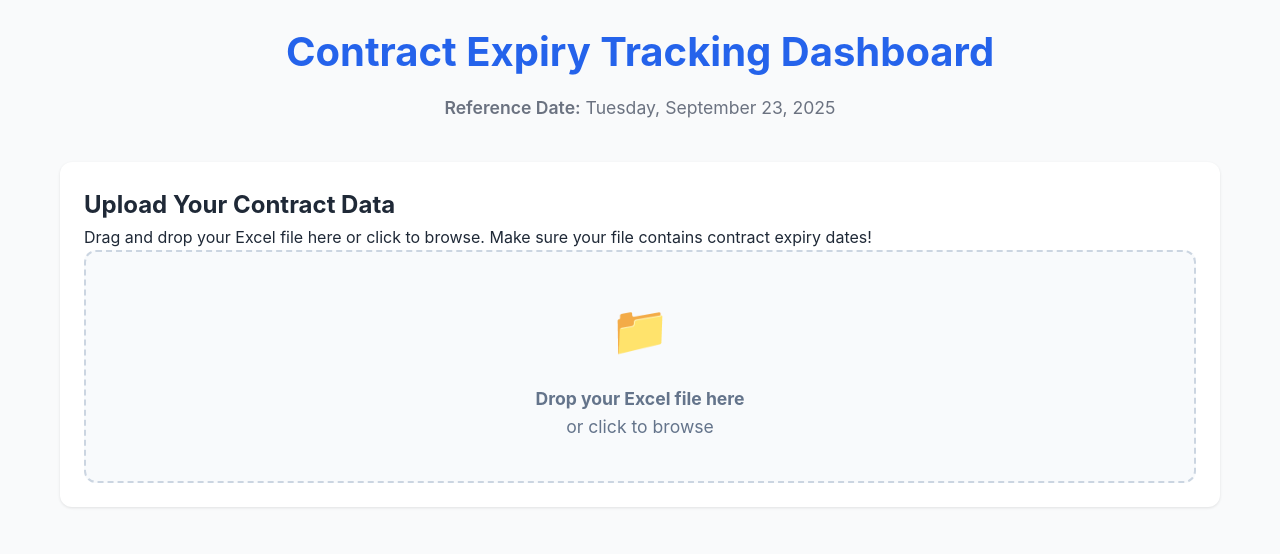
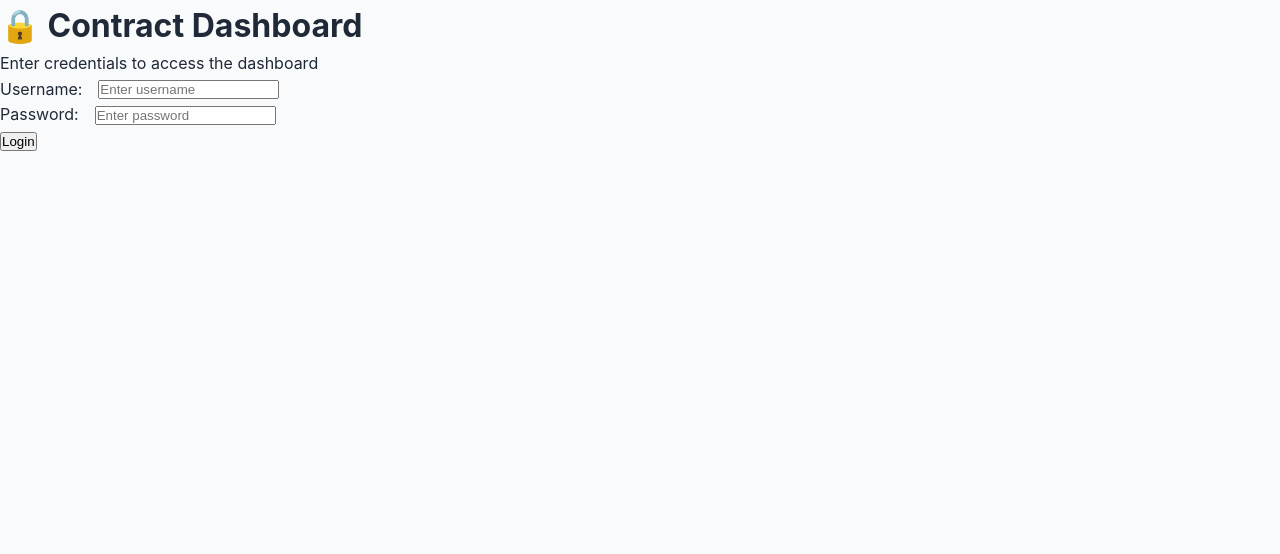
Before and after one commit to forsiddarth-creator/Contract-dashboard, a plain HTML site: page index.html in a window 1280 px wide. Drawn offline with nearby package versions, Linux system fonts and the light colour scheme.

Commit message:
Update index.html

```diff
--- a/index.html
+++ b/index.html
@@ -2,14 +2,45 @@
 <html lang="en">
 <head>
     <meta charset="UTF-8">
-    <meta name=\"viewport\" content=\"width=device-width, initial-scale=1.0">
+    <meta name="viewport" content="width=device-width, initial-scale=1.0">
     <title>Contract Expiry Tracking Dashboard</title>
     <link rel="stylesheet" href="style.css">
     <script src="https://cdnjs.cloudflare.com/ajax/libs/xlsx/0.18.5/xlsx.full.min.js"></script>
     <script src="https://cdn.jsdelivr.net/npm/chart.js"></script>
+    <script src="https://cdnjs.cloudflare.com/ajax/libs/crypto-js/4.1.1/crypto-js.min.js"></script>
 </head>
 <body>
-    <div class="container">
+    <!-- Login Screen -->
+    <div id="loginScreen" class="login-screen">
+        <div class="login-container">
+            <div class="login-header">
+                <h1>🔒 Contract Dashboard</h1>
+                <p>Enter credentials to access the dashboard</p>
+            </div>
+            <form id="loginForm" class="login-form">
+                <div class="form-group">
+                    <label for="username">Username:</label>
+                    <input type="text" id="username" name="username" placeholder="Enter username" required>
+                </div>
+                <div class="form-group">
+                    <label for="password">Password:</label>
+                    <input type="password" id="password" name="password" placeholder="Enter password" required>
+                </div>
+                <button type="submit" class="login-btn">Login</button>
+                <div id="loginError" class="login-error hidden">
+                    Invalid credentials. Please try again.
+                </div>
+            </form>
+        </div>
+    </div>
+
+    <!-- Main Dashboard (Hidden by default) -->
+    <div id="mainDashboard" class="container hidden">
+        <!-- Logout Button -->
+        <div class="logout-section">
+            <button id="logoutBtn" class="logout-btn">Logout</button>
+        </div>
+
         <!-- Header -->
         <header class="header">
             <h1>Contract Expiry Tracking Dashboard</h1>
@@ -77,7 +108,7 @@
             <!-- Chart Section -->
             <div class="chart-section card">
                 <div class="card__body">
-                    <h3>Contract Distribution</h3>
+                    <h3>Contract Distribution - Click bars to filter table</h3>
                     <canvas id="contractChart"></canvas>
                 </div>
             </div>
```
